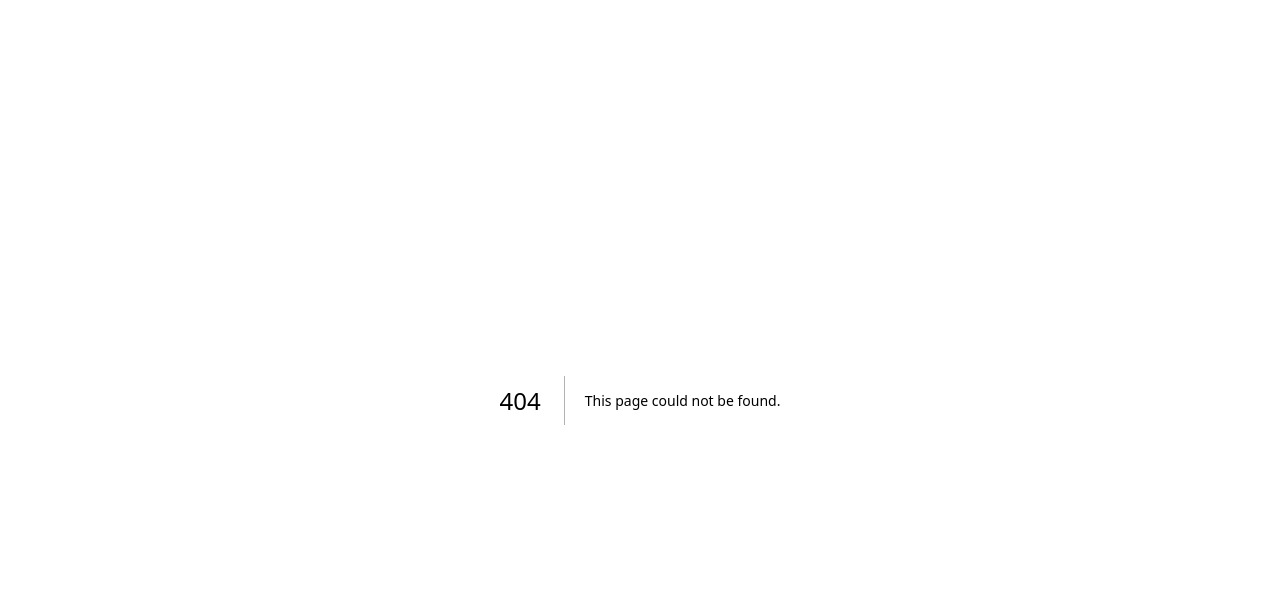
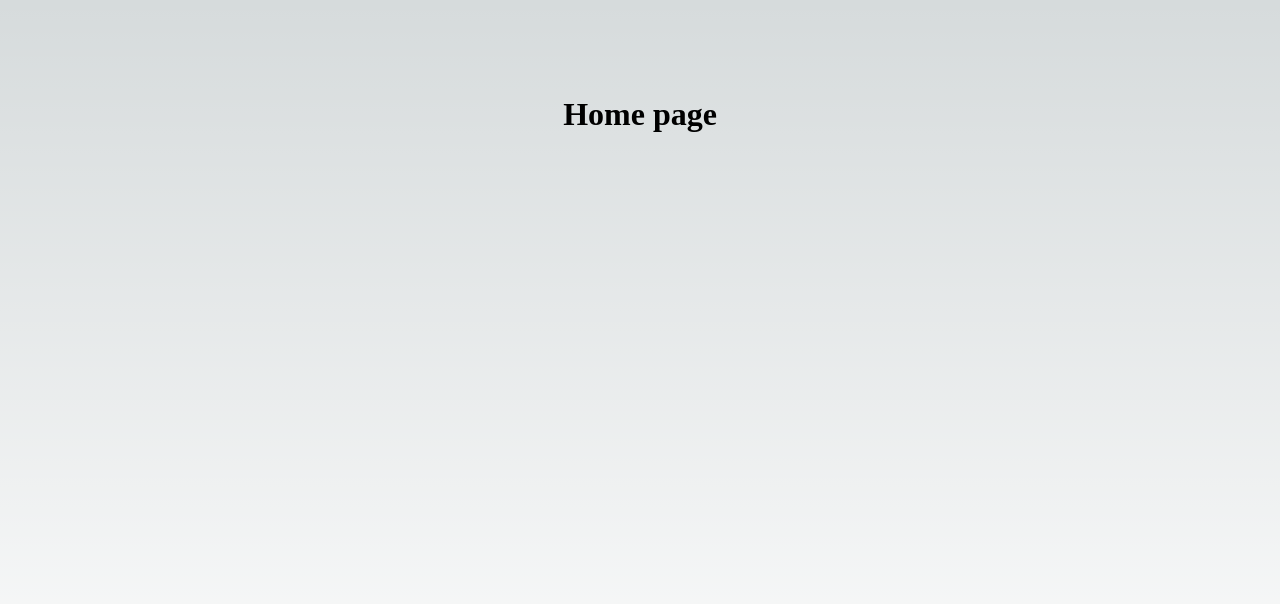
Before and after one commit to togbo/chall48ecom, a Next.js app in the folder resources/views/frontend/: page /home_page in a window 1280 px wide. Before the commit this address had no page. Shown: the top 604 px of the page. Built offline with nearby package versions, Linux system fonts and the light colour scheme.

Commit message:
Adds the home page

```diff
--- /dev/null
+++ b/resources/views/frontend/src/pages/home_page.js
@@ -0,0 +1,26 @@
+import Head from "next/head";
+import Image from "next/image";
+import { Inter } from "@next/font/google";
+import styles from "@/styles/home_page.module.css";
+
+const inter = Inter({ subsets: ["latin"] });
+
+export default function Home() {
+    return (
+        <>
+            <Head>
+                <title>Home page</title>
+                <meta
+                    name="viewport"
+                    content="width=device-width, initial-scale=1"
+                />
+                <link rel="icon" href="/favicon.ico" />
+            </Head>
+            <main className={styles.main}>
+                <div className={styles.description}>
+                    <h1>Home page</h1>
+                </div>
+            </main>
+        </>
+    );
+}
--- /dev/null
+++ b/resources/views/frontend/src/styles/home_page.module.css
@@ -0,0 +1,8 @@
+.main {
+    display: flex;
+    flex-direction: column;
+    justify-content: space-between;
+    align-items: center;
+    padding: 6rem;
+    min-height: 100vh;
+}
```
